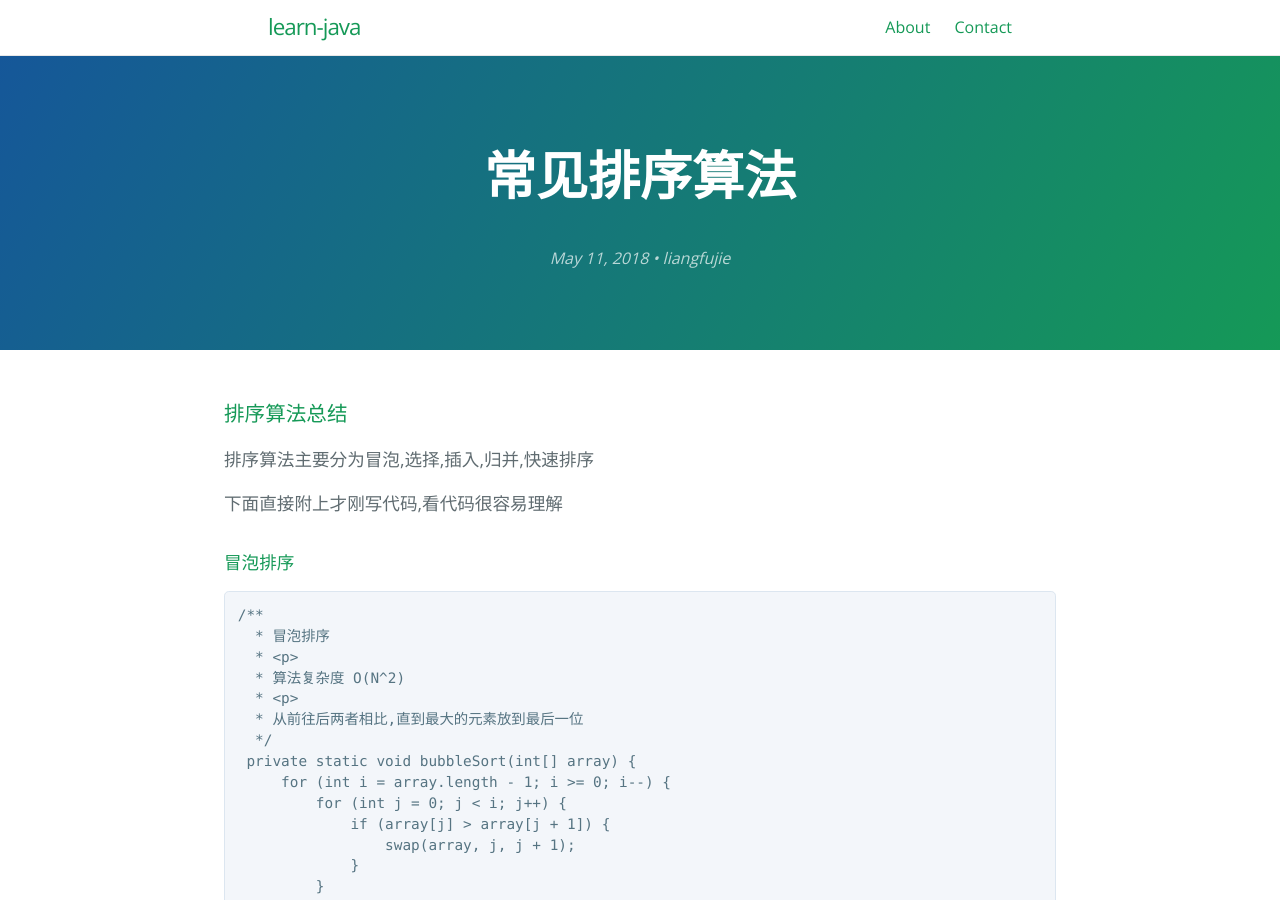
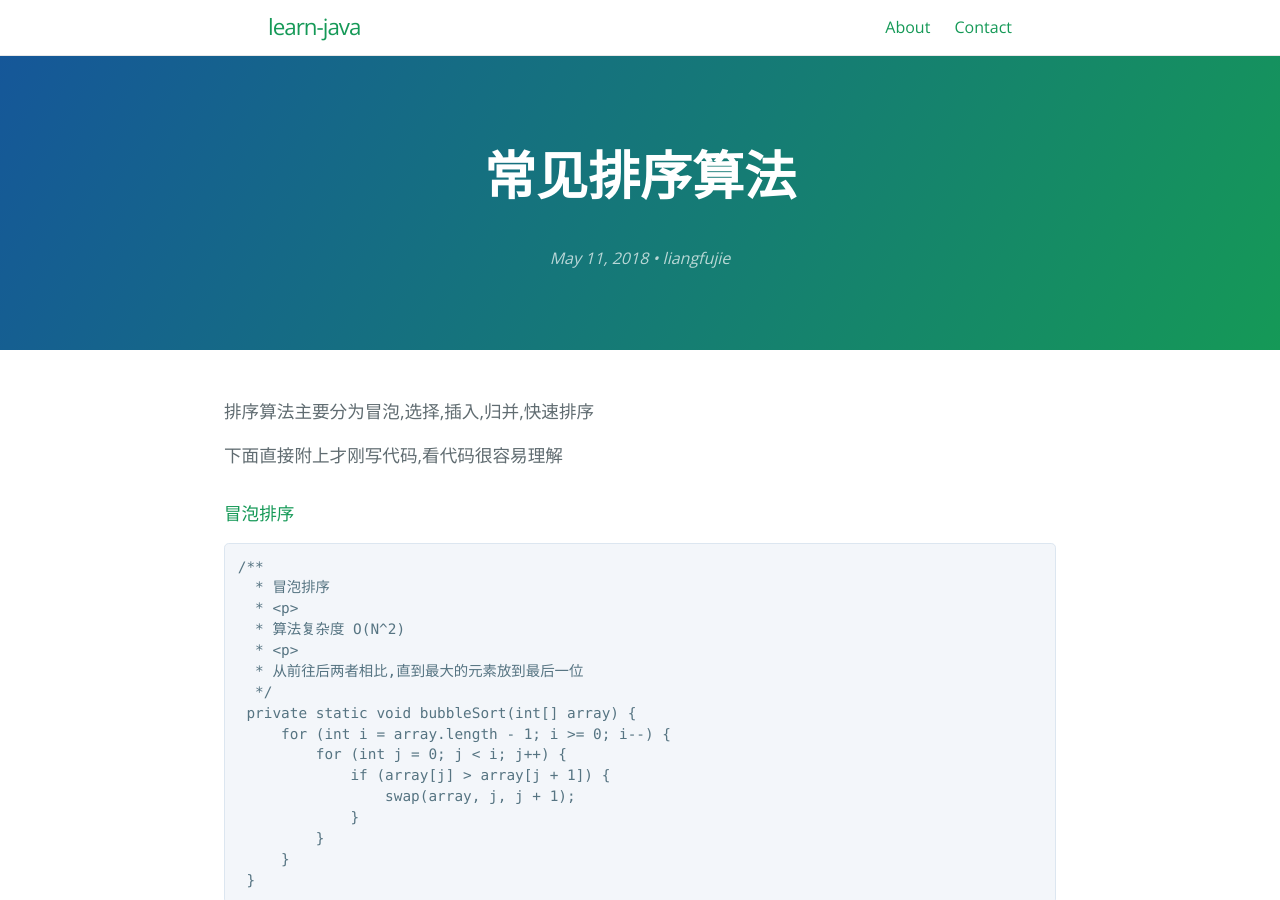
Before and after one commit to liangfujie/learn-java, a Jekyll site: the page built from _posts/2018-5-11-常见排序算法.md, in a window 1280 px wide and 900 px high. Built offline with Jekyll 4.4.1, drawn with Linux system fonts in a browser that asks for light colours; our own code applies the rules of GitHub Pages for plain Markdown files.

Commit message:
排序算法

```diff
--- a/_posts/2018-5-11-常见排序算法.md
+++ b/_posts/2018-5-11-常见排序算法.md
@@ -1,4 +1,3 @@
-### 排序算法总结
 
 排序算法主要分为冒泡,选择,插入,归并,快速排序
 
```
